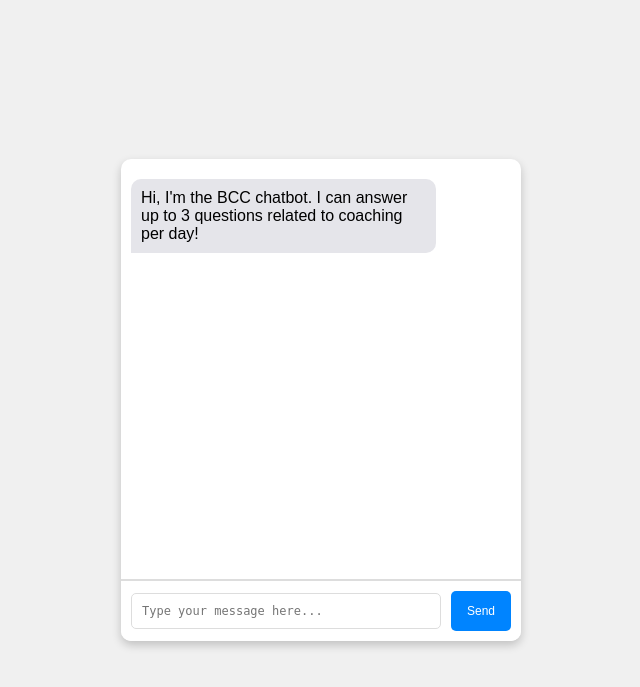
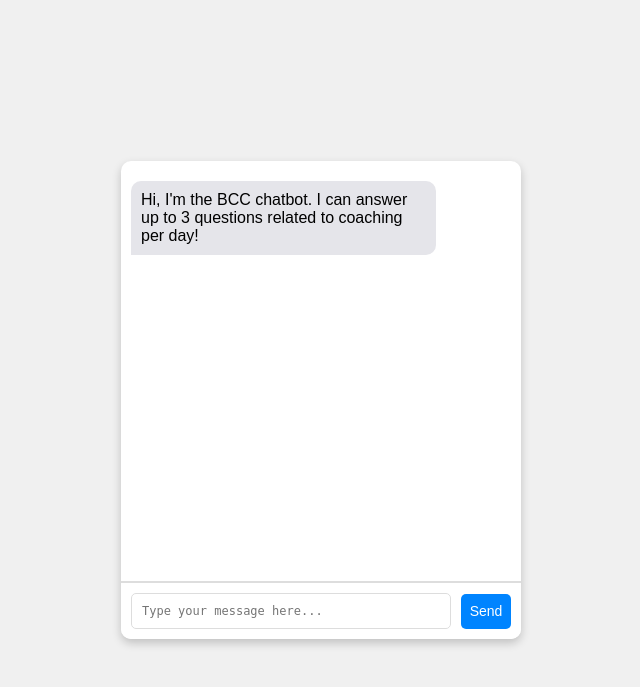
Before and after one commit to hjum84/bcc4, a Flask app: page /index in a window 1280 px wide. Shown: the top 687 px of the page, without its empty margins (319-959 px from the left). Run offline with Flask 3, Linux system fonts and the light colour scheme.

```diff
--- a/static/styles.css
+++ b/static/styles.css
@@ -73,7 +73,7 @@ body {
 
 /* Auto-resizing textarea for message input */
 textarea#userInput {
-    flex: 1;  /* Takes available horizontal space */
+    flex-grow: 1;  /* Takes available horizontal space */
     padding: 10px;
     font-size: 12px;
     border: 1px solid #ddd;
@@ -81,15 +81,17 @@ textarea#userInput {
     overflow: hidden;  /* Hide scrollbars */
     resize: none;      /* Disable manual resizing */
     box-sizing: border-box;
+    letter-spacing: 0;    /* Set letter spacing to default */
+    word-spacing: normal; /* Set word spacing to normal */
 }
 
 /* Send button: remains fixed to the right of the textarea */
 .send-btn {
     flex-shrink: 0;    /* Do not let the button shrink */
     margin-left: 10px;  /* Space between textarea and button */
-    width: 60px;
-    height: 40px;
-    font-size: 12px;
+    width: 50px;
+    height: 35px;
+    font-size: 14px;
     cursor: pointer;
     border: none;
     background-color: #0084ff;
```
